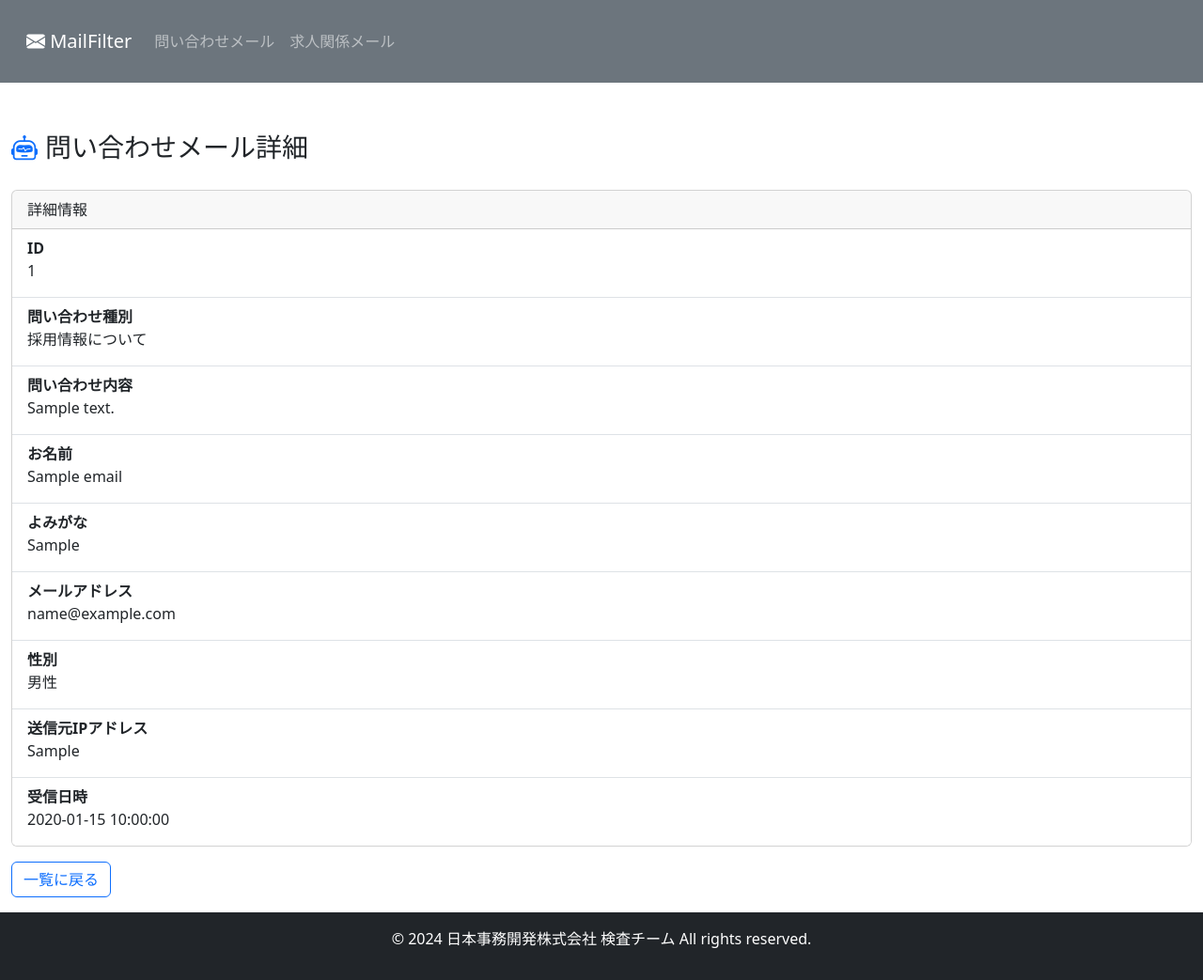
After one commit to NJK-Labo/mailfilter, a Flask app: page /contact-emails/1 in a window 1280 px wide. The commit adds this page. Shown: the whole page at 94% size. Run offline with Flask 3, Linux system fonts and the light colour scheme; tables that the repository leaves empty hold one stand-in row (values such as "Sample post").

Commit message:
詳細画面を作成

```diff
--- a/app/__init__.py
+++ b/app/__init__.py
@@ -4,7 +4,7 @@ from flask import Flask
 from flask_migrate import Migrate
 from flask_sqlalchemy import SQLAlchemy
 
-from app.filters import contact_type_filter
+from app.filters import contact_type_filter, gender_filter
 from config import config
 
 db: SQLAlchemy = SQLAlchemy()
@@ -42,5 +42,6 @@ def create_app(config_name: str | None = None) -> Flask:
 
     # フィルターの登録
     app.jinja_env.filters["contact_type"] = contact_type_filter
+    app.jinja_env.filters["gender"] = gender_filter
 
     return app
--- a/app/filters.py
+++ b/app/filters.py
@@ -8,3 +8,12 @@ def contact_type_filter(value):
         5: "その他",
     }
     return mapping.get(value, "不明")
+
+
+def gender_filter(value):
+    """gender を数値から対応する名前に変換する"""
+    mapping = {
+        1: "男性",
+        2: "女性",
+    }
+    return mapping.get(value, "不明")
--- a/app/routes.py
+++ b/app/routes.py
@@ -22,11 +22,25 @@ def list_contact_emails() -> str:
     return render_template("list_contact_emails.html", mails=mails)
 
 
+@app.route("/contact-emails/<int:id>", methods=["GET"])
+def show_contact_email(id):
+    """問い合わせメール詳細画面"""
+    mail = ContactEmail.query.get(id)
+    return render_template("show_contact_email.html", mail=mail)
+
+
 @app.route("/job-emails")
 def list_job_emails() -> str:
     """求人関係メール一覧画面"""
     mails = JobEmail.query.order_by(JobEmail.received_at.desc()).all()  # type: ignore
     return render_template("list_job_emails.html", mails=mails)
+
+
+@app.route("/job-emails/<int:id>", methods=["GET"])
+def show_job_email(id):
+    """求人関係メール詳細画面"""
+    mail = JobEmail.query.get(id)
+    return render_template("show_job_email.html", mail=mail)
 
 
 @app.errorhandler(NotFound)
--- a/app/static/css/style.css
+++ b/app/static/css/style.css
@@ -5,3 +5,24 @@ body{
 	grid-template-rows: auto 1fr auto;
 	min-height: 100vh;
 }
+
+/* 改行をそのまま表示 */
+.preformatted {
+    white-space: pre-wrap;
+}
+
+/* 画面遷移時のフェードイン */
+body {
+    animation: fadeIn 0.5s ease 0s 1 normal;
+    -webkit-animation: fadeIn 0.5s ease 0s 1 normal;
+}
+
+@keyframes fadeIn {
+    0% {opacity: 0}
+    100% {opacity: 1}
+}
+
+@-webkit-keyframes fadeIn {
+    0% {opacity: 0}
+    100% {opacity: 1}
+}
--- a/app/templates/list_contact_emails.html
+++ b/app/templates/list_contact_emails.html
@@ -16,15 +16,15 @@
             <tr>
                 <th></th>
                 <th>受信日時</th>
-                <th>種別</th>
-                <th>内容</th>
+                <th>問い合わせ種別</th>
+                <th>問い合わせ内容</th>
                 <th>送信元メールアドレス</th>
             </tr>
         </thead>
         <tbody>
             {% for mail in mails %}
             <tr>
-                <td><a href="#" class="text-decoration-none">詳細</a></td>
+                <td><a href="{{ url_for('show_contact_email', id=mail.id) }}" class="text-decoration-none">詳細</a></td>
                 <td>{{mail.received_at}}</td>
                 <td>{{mail.contact_type | contact_type}}</td>
                 <td>{{mail.content | truncate(30, end='...')}}</td>
--- a/app/templates/list_job_emails.html
+++ b/app/templates/list_job_emails.html
@@ -24,7 +24,7 @@
         <tbody>
             {% for mail in mails %}
             <tr>
-                <td><a href="#" class="text-decoration-none">詳細</a></td>
+                <td><a href="{{ url_for('show_job_email', id=mail.id) }}" class="text-decoration-none">詳細</a></td>
                 <td>{{mail.received_at}}</td>
                 <td>{{mail.content| truncate(50, end='...')}}</td>
                 <td>{{mail.email}}</td>
--- /dev/null
+++ b/app/templates/show_contact_email.html
@@ -0,0 +1,30 @@
+{% extends 'base.html' %}
+
+{% block title %}MailFilter-問い合わせメール詳細{% endblock %}
+
+{% block content %}
+<div class="container-fluid mt-5">
+    <!-- タイトル -->
+    <div class="d-flex align-items-center mb-4">
+        <i class="bi bi-robot text-primary fs-3 me-2"></i>
+        <h1 class="h3 mb-0">問い合わせメール詳細</h1>
+    </div>
+    <div class="card">
+        <div class="card-header">詳細情報</div>
+        <ul class="list-group list-group-flush">
+            <li class="list-group-item"><dt>ID</dt><dd>{{mail.id}}</dd></li>
+            <li class="list-group-item"><dt>問い合わせ種別</dt><dd>{{mail.contact_type | contact_type}}</dd></li>
+            <li class="list-group-item"><dt>問い合わせ内容</dt><dd class="preformatted">{{mail.content}}</dd></li>
+            <li class="list-group-item"><dt>お名前</dt><dd>{{mail.name}}</dd></li>
+            <li class="list-group-item"><dt>よみがな</dt><dd>{{mail.kana}}</dd></li>
+            <li class="list-group-item"><dt>メールアドレス</dt><dd>{{mail.email}}</dd></li>
+            <li class="list-group-item"><dt>性別</dt><dd>{{mail.gender | gender}}</dd></li>
+            <li class="list-group-item"><dt>送信元IPアドレス</dt><dd>{{mail.ip}}</dd></li>
+            <li class="list-group-item"><dt>受信日時</dt><dd>{{mail.received_at}}</dd></li>
+        </ul>
+    </div>
+    <div class="card-footer my-3">
+        <a id="backToList" href="{{ url_for('list_contact_emails') }}" class=" btn btn-outline-primary">一覧に戻る</a>
+    </div>
+</div>
+{% endblock %}
```
Also changed, not shown: app/templates/show_job_email.html (added, +26 -0 lines).
